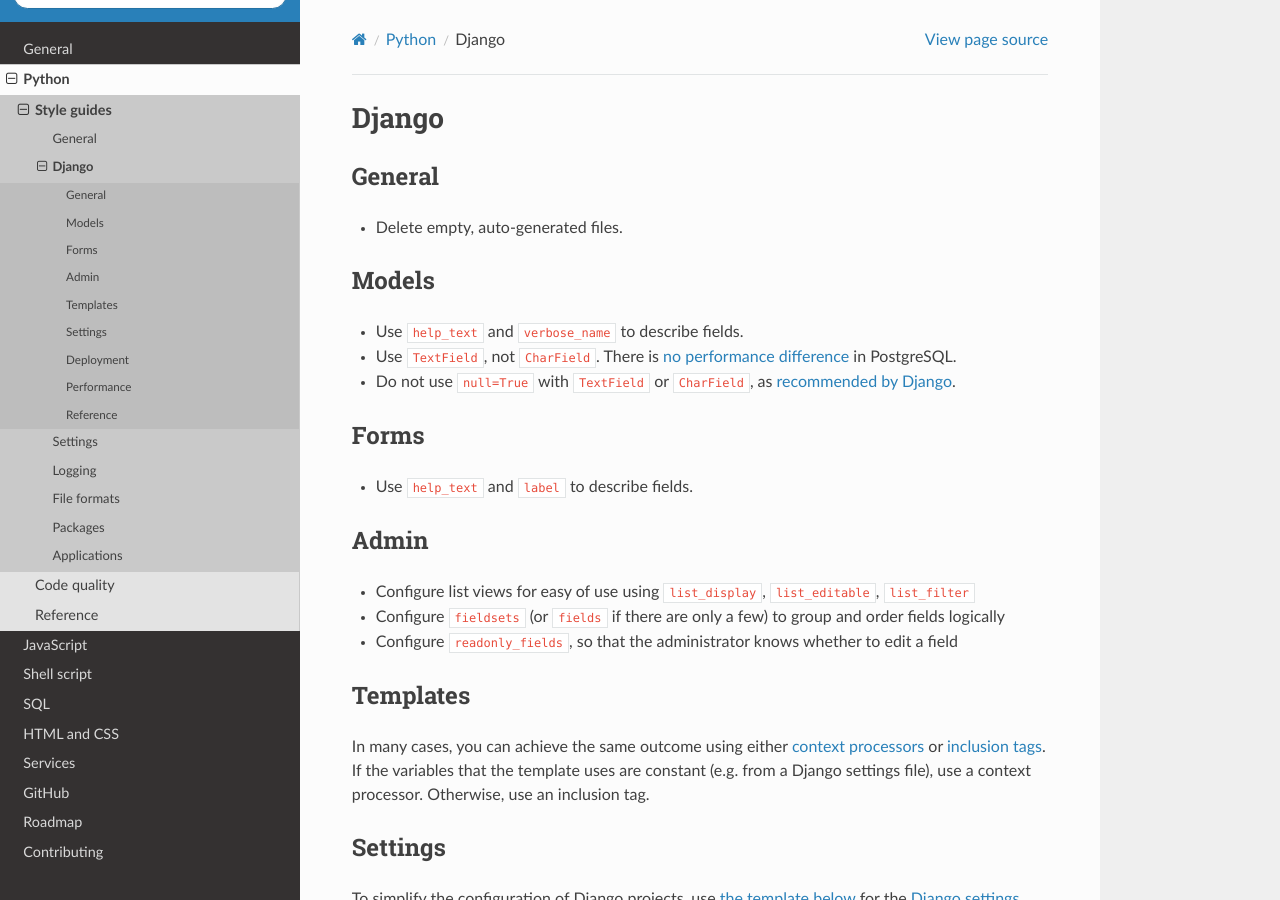
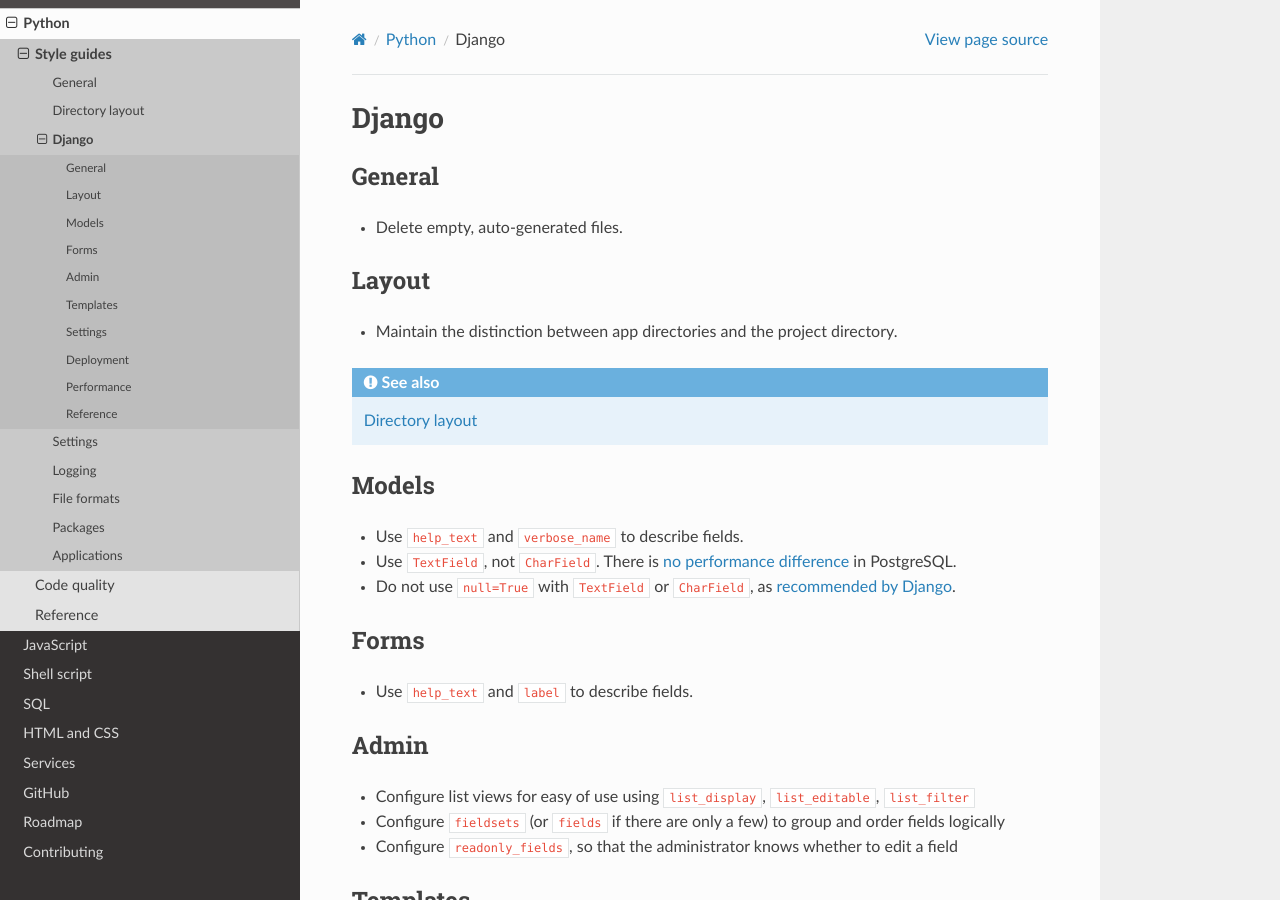
Before and after one commit to open-contracting/software-development-handbook, a Sphinx documentation site: the page built from docs/python/django.rst, in a window 1280 px wide and 900 px high. Built offline with Sphinx 7.4.7 and the Read the Docs theme 2.0.0, drawn with Linux system fonts in a browser that asks for light colours; pages that are not in the unit, such as notebooks, are missing from menus.

Commit message:
python/layout: Add docs on directory structure

```diff
--- a/docs/python/django.rst
+++ b/docs/python/django.rst
@@ -5,6 +5,15 @@ General
 -------
 
 -  Delete empty, auto-generated files.
+
+Layout
+------
+
+-  Maintain the distinction between app directories and the project directory.
+
+.. seealso::
+
+   :doc:`layout`
 
 Models
 ------
--- a/docs/python/packages.rst
+++ b/docs/python/packages.rst
@@ -51,6 +51,8 @@ Requirements
 -  Do not use ``requirements.txt``
 -  Sort requirements alphabetically
 
+.. _python-package-release-process:
+
 Release process
 ---------------
 
```
Also changed, not shown: docs/python/index.rst (+8 -1 lines), docs/python/layout.rst (added, +22 -0 lines).
